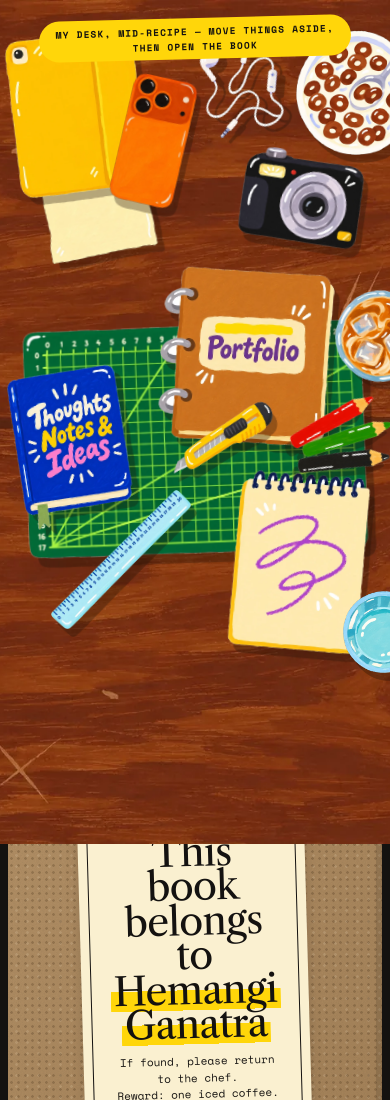
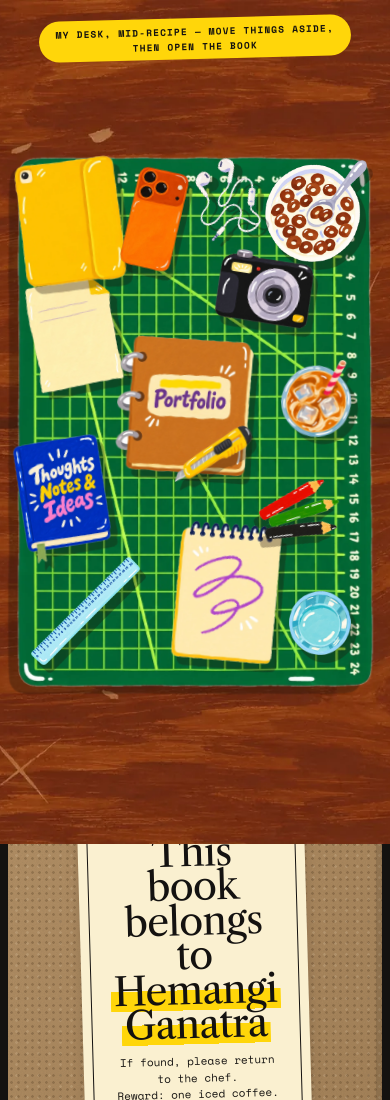
Before and after one commit to hehemangi/hehemangi.github.io, a plain HTML site: page index.html in a window 390 px wide. Shown: the top 1100 px of the page. Drawn offline with nearby package versions, Linux system fonts and the light colour scheme; a web font is replaced by a local one.

Commit message:
Cutting mat fills the desk; every prop sits on it
Mat grows to ~94% of the viewport (rotated to portrait on phones) and stays
fixed; all props are repositioned onto it, with separate phone positions.

Co-Authored-By: Claude Opus 5.5 <noreply@anthropic.com>
Claude-Session: https://claude.ai/code/session_01LGMYZrrSTaEhzWPwz3UXtF

```diff
--- a/index.html
+++ b/index.html
@@ -307,11 +307,13 @@ dl.cred dd{margin:0;font-size:calc(var(--u)*2.2)}
 .desk-fixed{position:absolute;pointer-events:none}
 .desk-fixed.mat{width:var(--w);transform:translate(-50%,-50%) rotate(var(--r,0deg));filter:drop-shadow(8px 10px 0 rgba(30,14,6,.35))}
 .desk-fixed img,.desk-item img{display:block;width:100%;height:auto;pointer-events:none;user-select:none;-webkit-user-drag:none}
-.desk-item{position:absolute;width:var(--w);transform:translate(var(--dx,0px),var(--dy,0px)) rotate(var(--r,0deg));
+.desk-item{position:absolute;left:var(--x);top:var(--y);width:var(--w);transform:translate(var(--dx,0px),var(--dy,0px)) rotate(var(--r,0deg));
   cursor:grab;pointer-events:auto;touch-action:none;filter:drop-shadow(6px 8px 0 rgba(30,14,6,.32));
   transition:filter .2s}
 .desk-item.dragging{cursor:grabbing;filter:drop-shadow(12px 18px 0 rgba(30,14,6,.28))}
 @media not all and (min-width:900px) and (min-height:560px){
+  .desk-item{left:var(--mx,var(--x));top:var(--my,var(--y));width:calc(var(--w) * .78)}
+  .desk-fixed.mat{width:min(88vh,136vw);transform:translate(-50%,-50%) rotate(90deg)}
   .desk-hint{font-size:9.5px;padding:6px 12px;white-space:normal;text-align:center;width:80vw}
 }
 </style>
@@ -624,21 +626,21 @@ dl.cred dd{margin:0;font-size:calc(var(--u)*2.2)}
 
 <div class="desk-scene" id="deskScene">
   <p class="desk-hint">My desk, mid-recipe &mdash; move things aside, then open the book</p>
-  <div class="desk-fixed mat" style="left:50%;top:52%;--w:clamp(340px,min(60vw,112vh),1150px);--r:-2deg" aria-hidden="true"><img src="desk/mat.webp" alt="" draggable="false"></div>
-  <div class="desk-item" style="left:10%;top:14%;--w:clamp(110px,12vw,170px);--r:-11deg;z-index:2" aria-hidden="true"><img src="desk/paper.webp" alt="" draggable="false"></div>
-  <div class="desk-item" style="left:4%;top:44%;--w:clamp(110px,12vw,170px);--r:-9deg;z-index:3" aria-hidden="true"><img src="desk/sketchbook.webp" alt="" draggable="false"></div>
-  <div class="desk-item" style="left:60%;top:56%;--w:clamp(130px,15vw,200px);--r:5deg;z-index:4" aria-hidden="true"><img src="desk/pad.webp" alt="" draggable="false"></div>
-  <div class="desk-item" style="left:13%;top:58%;--w:clamp(140px,16vw,220px);--r:0deg;z-index:5" aria-hidden="true"><img src="desk/ruler.webp" alt="" draggable="false"></div>
-  <div class="desk-item" data-book="1" style="left:41%;top:32%;--w:clamp(170px,19vw,250px);--r:4deg;z-index:6" role="button" tabindex="0" aria-label="Open the recipe book"><img src="desk/book.webp" alt="" draggable="false"></div>
-  <div class="desk-item" style="left:79%;top:46%;--w:clamp(70px,7vw,100px);--r:70deg;z-index:7" aria-hidden="true"><img src="desk/pencils.webp" alt="" draggable="false"></div>
-  <div class="desk-item" style="left:46%;top:47%;--w:clamp(90px,10vw,140px);--r:8deg;z-index:8" aria-hidden="true"><img src="desk/knife.webp" alt="" draggable="false"></div>
-  <div class="desk-item" style="left:88%;top:70%;--w:clamp(80px,8vw,115px);--r:0deg;z-index:9" aria-hidden="true"><img src="desk/glass.webp" alt="" draggable="false"></div>
-  <div class="desk-item" style="left:86%;top:34%;--w:clamp(90px,9vw,125px);--r:-6deg;z-index:10" aria-hidden="true"><img src="desk/coffee.webp" alt="" draggable="false"></div>
-  <div class="desk-item" style="left:76%;top:3%;--w:clamp(130px,13vw,180px);--r:0deg;z-index:11" aria-hidden="true"><img src="desk/cereal.webp" alt="" draggable="false"></div>
-  <div class="desk-item" style="left:51%;top:4%;--w:clamp(80px,8vw,115px);--r:-20deg;z-index:12" aria-hidden="true"><img src="desk/earphones.webp" alt="" draggable="false"></div>
-  <div class="desk-item" style="left:3%;top:4%;--w:clamp(130px,14vw,190px);--r:-7deg;z-index:13" aria-hidden="true"><img src="desk/ipad.webp" alt="" draggable="false"></div>
-  <div class="desk-item" style="left:62%;top:18%;--w:clamp(120px,12vw,170px);--r:9deg;z-index:14" aria-hidden="true"><img src="desk/camera.webp" alt="" draggable="false"></div>
-  <div class="desk-item" style="left:31%;top:9%;--w:clamp(65px,6.5vw,95px);--r:13deg;z-index:15" aria-hidden="true"><img src="desk/phone.webp" alt="" draggable="false"></div>
+  <div class="desk-fixed mat" style="left:50%;top:50%;--w:min(94vw,137vh);--r:-1deg" aria-hidden="true"><img src="desk/mat.webp" alt="" draggable="false"></div>
+  <div class="desk-item" style="--x:18%;--y:22%;--mx:8%;--my:33%;--w:clamp(110px,12vw,170px);--r:-11deg;z-index:2" aria-hidden="true"><img src="desk/paper.webp" alt="" draggable="false"></div>
+  <div class="desk-item" style="--x:8%;--y:42%;--mx:5%;--my:52%;--w:clamp(110px,12vw,170px);--r:-9deg;z-index:3" aria-hidden="true"><img src="desk/sketchbook.webp" alt="" draggable="false"></div>
+  <div class="desk-item" style="--x:60%;--y:55%;--mx:45%;--my:62%;--w:clamp(130px,15vw,200px);--r:5deg;z-index:4" aria-hidden="true"><img src="desk/pad.webp" alt="" draggable="false"></div>
+  <div class="desk-item" style="--x:17%;--y:60%;--mx:8%;--my:66%;--w:clamp(140px,16vw,220px);--r:0deg;z-index:5" aria-hidden="true"><img src="desk/ruler.webp" alt="" draggable="false"></div>
+  <div class="desk-item" data-book="1" style="--x:41%;--y:30%;--mx:30%;--my:40%;--w:clamp(170px,19vw,250px);--r:4deg;z-index:6" role="button" tabindex="0" aria-label="Open the recipe book"><img src="desk/book.webp" alt="" draggable="false"></div>
+  <div class="desk-item" style="--x:75%;--y:48%;--mx:70%;--my:56%;--w:clamp(70px,7vw,100px);--r:70deg;z-index:7" aria-hidden="true"><img src="desk/pencils.webp" alt="" draggable="false"></div>
+  <div class="desk-item" style="--x:46%;--y:45%;--mx:46%;--my:50%;--w:clamp(90px,10vw,140px);--r:8deg;z-index:8" aria-hidden="true"><img src="desk/knife.webp" alt="" draggable="false"></div>
+  <div class="desk-item" style="--x:82%;--y:66%;--mx:74%;--my:70%;--w:clamp(80px,8vw,115px);--r:0deg;z-index:9" aria-hidden="true"><img src="desk/glass.webp" alt="" draggable="false"></div>
+  <div class="desk-item" style="--x:81%;--y:33%;--mx:72%;--my:43%;--w:clamp(90px,9vw,125px);--r:-6deg;z-index:10" aria-hidden="true"><img src="desk/coffee.webp" alt="" draggable="false"></div>
+  <div class="desk-item" style="--x:74%;--y:8%;--mx:68%;--my:19%;--w:clamp(130px,13vw,180px);--r:0deg;z-index:11" aria-hidden="true"><img src="desk/cereal.webp" alt="" draggable="false"></div>
+  <div class="desk-item" style="--x:52%;--y:8%;--mx:50%;--my:19%;--w:clamp(80px,8vw,115px);--r:-20deg;z-index:12" aria-hidden="true"><img src="desk/earphones.webp" alt="" draggable="false"></div>
+  <div class="desk-item" style="--x:8%;--y:8%;--mx:5%;--my:19%;--w:clamp(130px,14vw,190px);--r:-7deg;z-index:13" aria-hidden="true"><img src="desk/ipad.webp" alt="" draggable="false"></div>
+  <div class="desk-item" style="--x:61%;--y:15%;--mx:56%;--my:30%;--w:clamp(120px,12vw,170px);--r:9deg;z-index:14" aria-hidden="true"><img src="desk/camera.webp" alt="" draggable="false"></div>
+  <div class="desk-item" style="--x:29%;--y:10%;--mx:33%;--my:20%;--w:clamp(65px,6.5vw,95px);--r:13deg;z-index:15" aria-hidden="true"><img src="desk/phone.webp" alt="" draggable="false"></div>
 </div>
 
 <footer class="ftr" aria-hidden="true">
```
